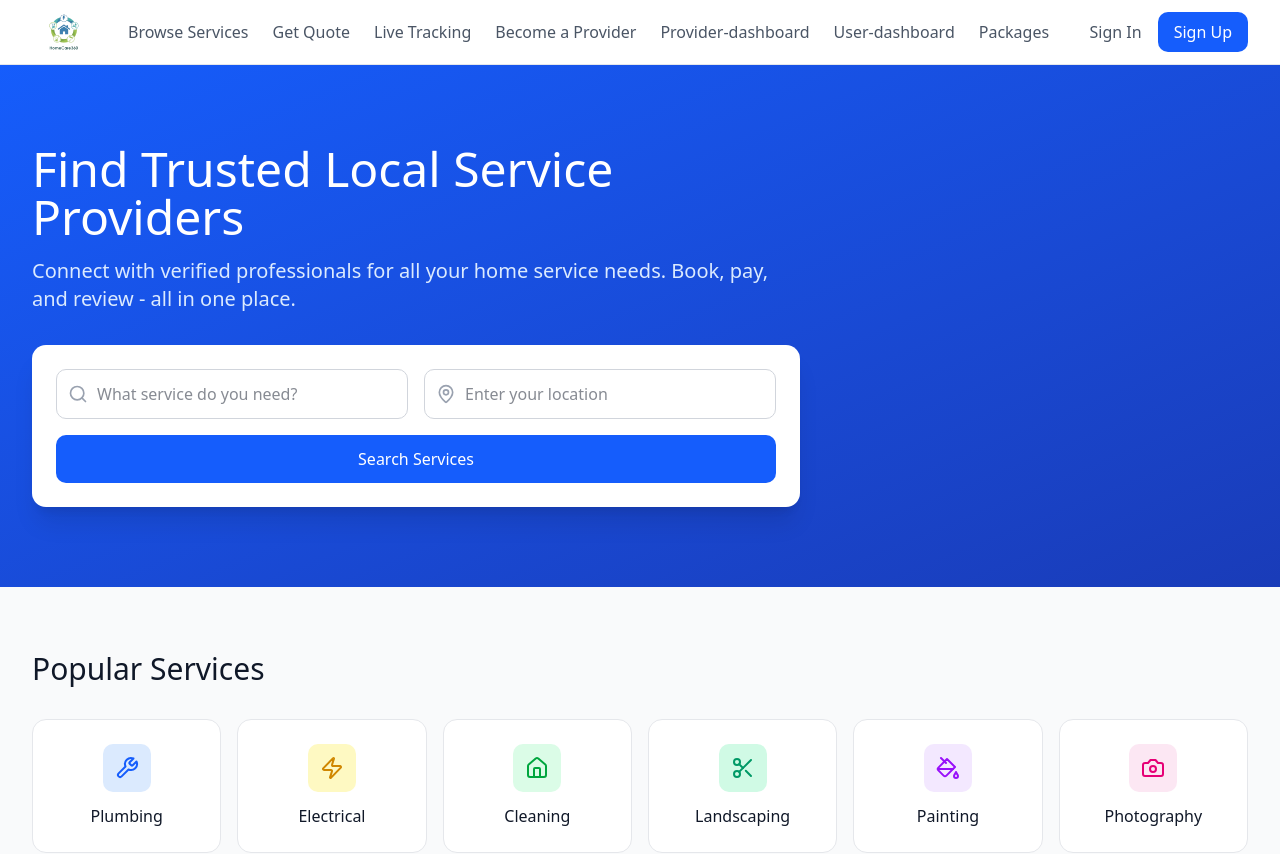
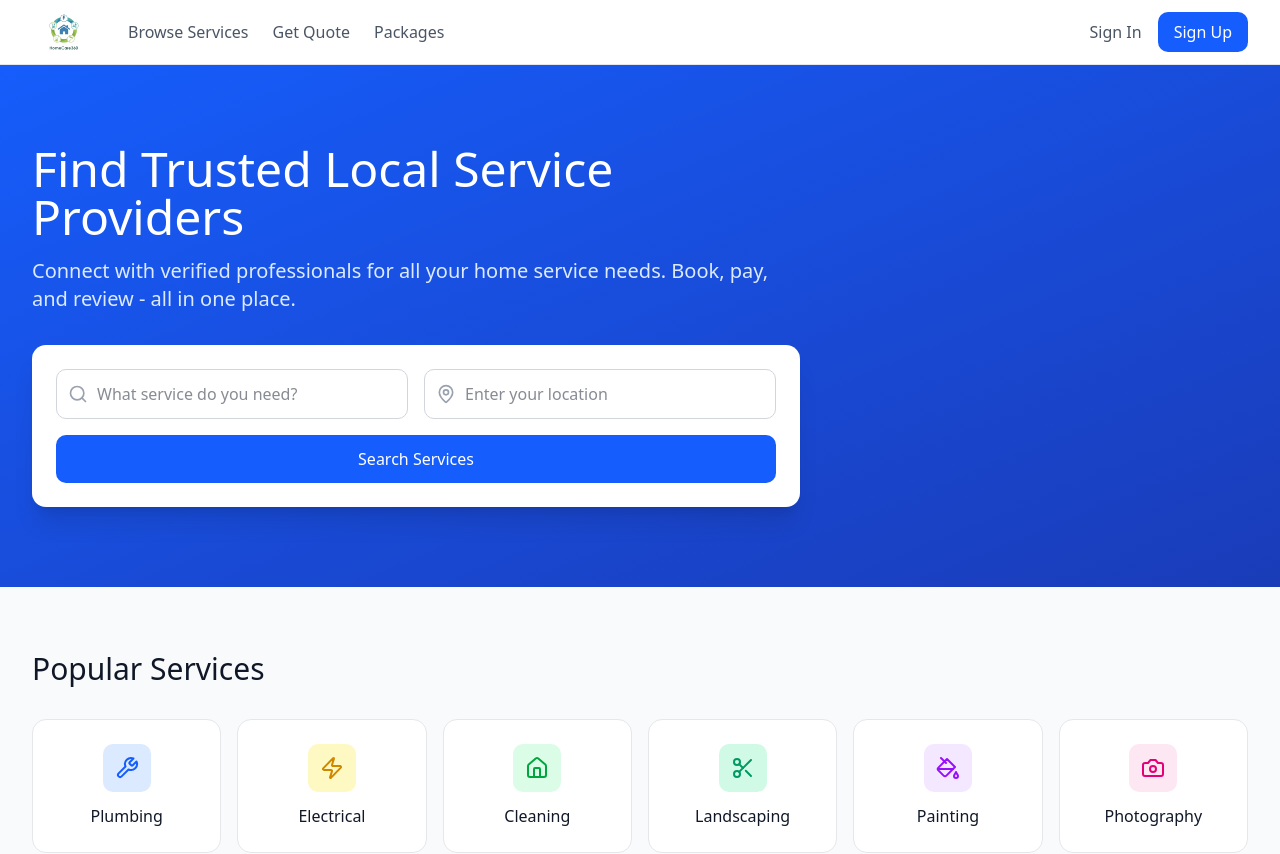
Before and after one commit to armanali0786/homecare360, a React (Vite) app in the folder client/: page / in a window 1280 px wide. Shown: the top 854 px of the page. Built offline with nearby package versions, Linux system fonts and the light colour scheme.

Commit message:
Header updated

```diff
--- a/client/src/components/Header.tsx
+++ b/client/src/components/Header.tsx
@@ -29,13 +29,13 @@ export function Header({ currentView, setCurrentView, userRole, setUserRole, onB
               >
                 Get Quote
               </button>
-              <button
+              {/* <button
                 onClick={() => setCurrentView('tracking')}
                 className="text-gray-600 hover:text-gray-900 cursor-pointer"
               >
                 Live Tracking
-              </button>
-              <button
+              </button> */}
+              {/* <button
                 onClick={() => setCurrentView('become-provider')}
                 className="text-gray-600 hover:text-gray-900 cursor-pointer"
                 >
@@ -52,7 +52,7 @@ export function Header({ currentView, setCurrentView, userRole, setUserRole, onB
                 className="text-gray-600 hover:text-gray-900 cursor-pointer"
                 >
                 User-dashboard
-                </button>
+                </button> */}
               <button
                 onClick={() => setCurrentView('packages')}
                 className="text-gray-600 hover:text-gray-900 cursor-pointer"
```
